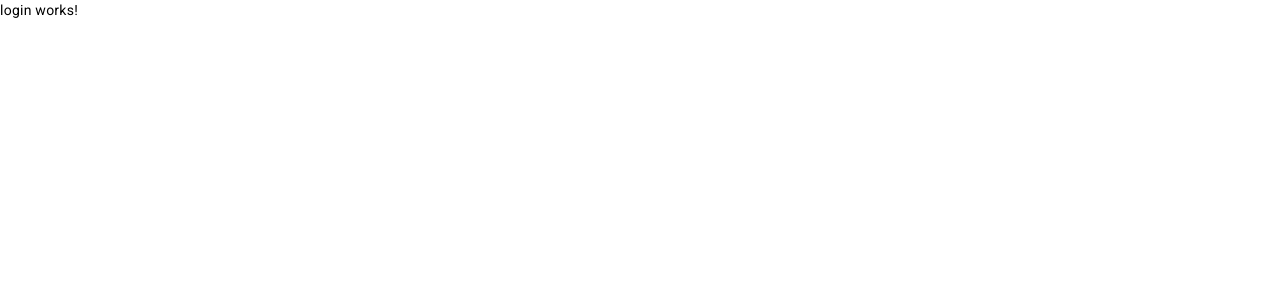
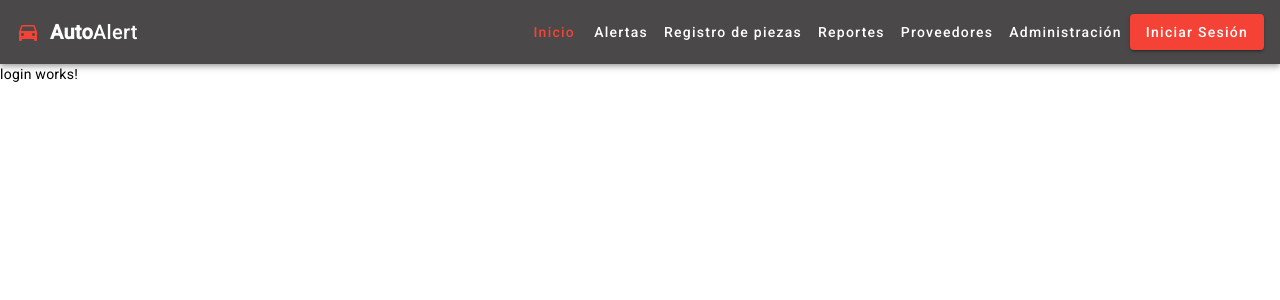
Before and after one commit to Jomruizgo/frontAutoAlert, an Angular app: page / in a window 1280 px wide. Shown: the top 300 px of the page. Built offline with nearby package versions, Linux system fonts and the light colour scheme.

Commit message:
navbar corrected

```diff
--- a/src/app/app.component.html
+++ b/src/app/app.component.html
@@ -1 +1,2 @@
+<app-navbar></app-navbar>
 <router-outlet></router-outlet>
--- a/src/app/shared/shared.module.ts
+++ b/src/app/shared/shared.module.ts
@@ -22,6 +22,7 @@ import {MatIconModule} from '@angular/material/icon';
   ],
   exports:[
     PageNotFoundComponent,
+    NavbarComponent,
   ]
 })
 export class SharedModule { }
```
